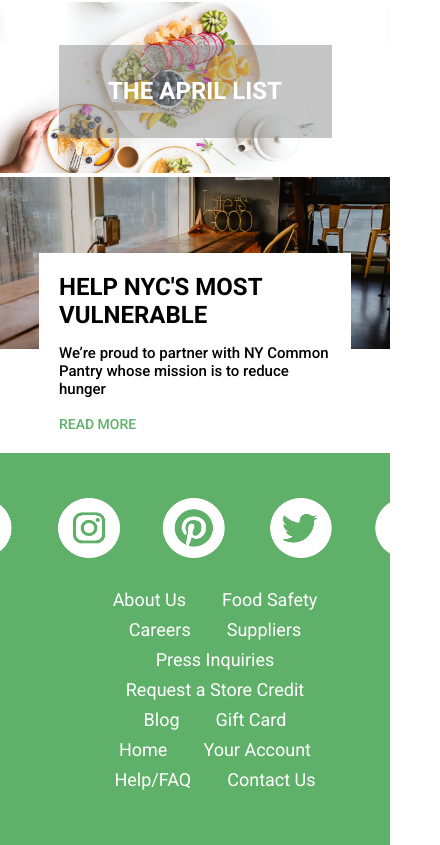
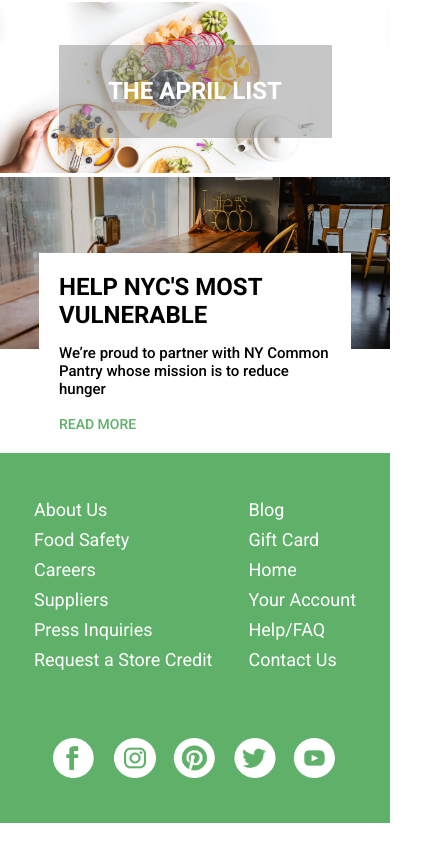
Before and after one commit to yaycupcake/fresh-direct-rebuild, a React (Create React App) app in the folder client/: page / in a window 390 px wide. Shown: the part 478-1323 px from the top of the page, 440 px wide, since content can reach past the window. After the commit the page ends 1301 px from the top, so only its background shows below. Built offline with nearby package versions, Linux system fonts and the light colour scheme.

Commit message:
Fixed footer styling for mobile view Added some media query settings

```diff
--- a/client/src/Customer/shared/Footer.scss
+++ b/client/src/Customer/shared/Footer.scss
@@ -2,10 +2,13 @@
     background-color: var(--boring-green);
     padding: 30px 48px;
     display: flex;
-    flex-direction: column;
+    flex-direction: column-reverse;
     justify-content: space-between;
     // position: absolute;
     // bottom: 0px;
+    @media screen and (min-width: 1000px){
+        flex-direction: column;
+    }
 
     .icon-container{
         display:flex;
@@ -14,20 +17,35 @@
         margin: 15px;
 
         img{
-            margin: 0 20px;
-            height: 60px;
+            margin: 0 8px;
+            height: 40px;
             width: auto;
+
+            @media screen and (min-width: 1000px){
+               height: 60px;
+               margin: 0 20px;
+            }
         }
     }
 
     .footer-links{
         display: flex;
-        align-content: flex-start;
-        justify-content: center;
+        flex-direction: column;
+        flex-wrap: wrap;
+        justify-content: start;
+        align-items: flex-start;
         list-style: none;
-        flex-wrap: wrap;
+        align-content: center;
+        height: 13em;
+        padding: 0;
 
+        @media screen and (min-width: 1000px){
+            align-content: flex-start;
+            justify-content: center;
+            flex-wrap: wrap;
+            flex-direction: row;
 
+        }
         li{ //text style 11
             margin: 0 1em;
             font-family: Roboto;
@@ -35,10 +53,13 @@
             font-weight: normal;
             font-stretch: normal;
             font-style: normal;
-             line-height: normal;
+            line-height: normal;
             letter-spacing: normal;
             color: var(--white);
             margin-bottom: .5em;
+            text-align: left;
+
+
         }
     }
 
```
